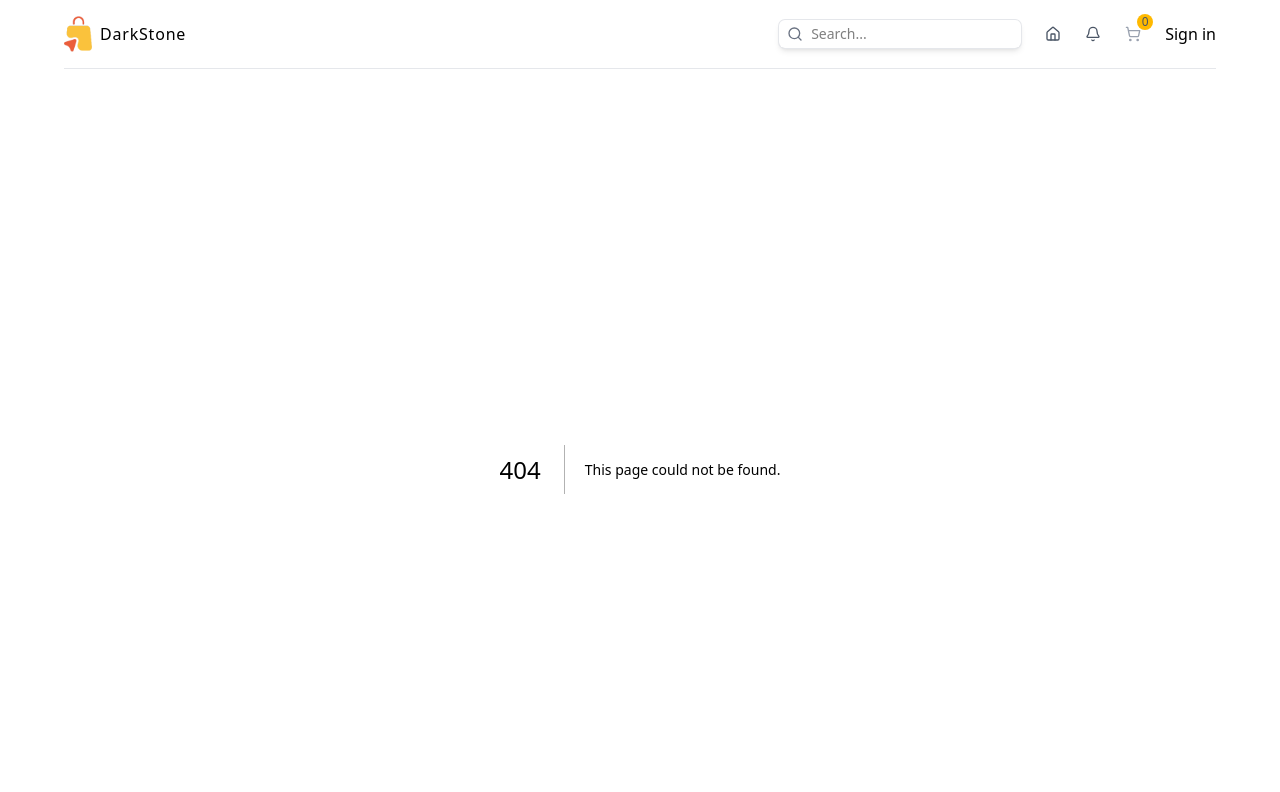
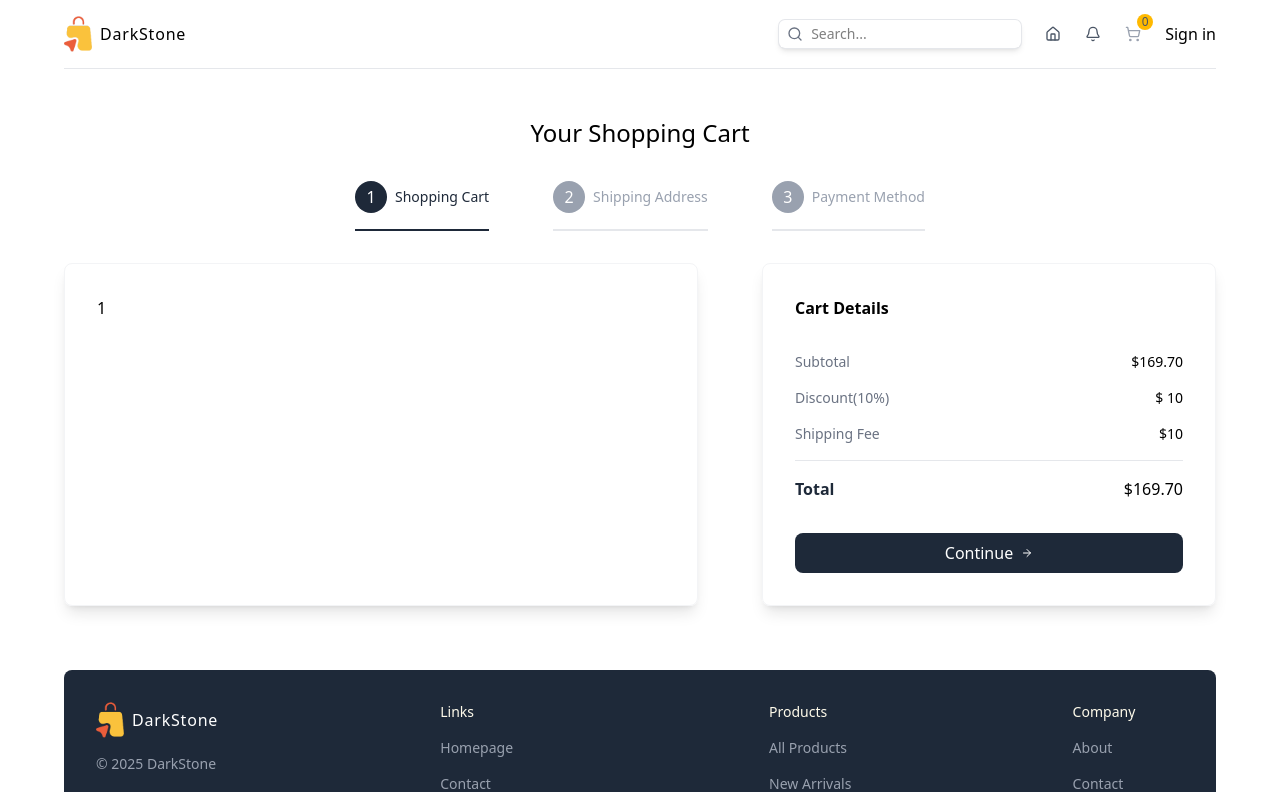
Before and after one commit to eyupkaratas/e-commerce-ui, a Next.js app in the folder client/: page /cart in a window 1280 px wide. Before the commit this address had no page. Shown: the top 792 px of the page. Built offline with nearby package versions, Linux system fonts and the light colour scheme.

Commit message:
add purchase steps and card details container to cart page

```diff
--- /dev/null
+++ b/client/src/app/cart/page.tsx
@@ -0,0 +1,165 @@
+"use client";
+
+import { CartItemsType } from "@/types";
+import { ArrowRight } from "lucide-react";
+import { useRouter, useSearchParams } from "next/navigation";
+
+const steps = [
+  {
+    id: 1,
+    title: "Shopping Cart",
+  },
+  {
+    id: 2,
+    title: "Shipping Address",
+  },
+  {
+    id: 3,
+    title: "Payment Method",
+  },
+];
+//temp
+const cartItems: CartItemsType = [
+  {
+    id: 1,
+    name: "Adidas CoreFit T-Shirt",
+    shortDescription:
+      "Lorem ipsum dolor sit amet consect adipisicing elit lorem ipsum dolor sit.",
+    description:
+      "Lorem ipsum dolor sit amet consect adipisicing elit lorem ipsum dolor sit. Lorem ipsum dolor sit amet consect adipisicing elit lorem ipsum dolor sit. Lorem ipsum dolor sit amet consect adipisicing elit lorem ipsum dolor sit.",
+    price: 39.9,
+    sizes: ["s", "m", "l", "xl", "xxl"],
+    colors: ["gray", "purple", "green"],
+    images: {
+      gray: "/products/1g.png",
+      purple: "/products/1p.png",
+      green: "/products/1gr.png",
+    },
+    quantity: 1,
+    selectedSize: "m",
+    selectedColor: "gray",
+  },
+  {
+    id: 2,
+    name: "Puma Ultra Warm Zip",
+    shortDescription:
+      "Lorem ipsum dolor sit amet consect adipisicing elit lorem ipsum dolor sit.",
+    description:
+      "Lorem ipsum dolor sit amet consect adipisicing elit lorem ipsum dolor sit. Lorem ipsum dolor sit amet consect adipisicing elit lorem ipsum dolor sit. Lorem ipsum dolor sit amet consect adipisicing elit lorem ipsum dolor sit.",
+    price: 59.9,
+    sizes: ["s", "m", "l", "xl"],
+    colors: ["gray", "green"],
+    images: { gray: "/products/2g.png", green: "/products/2gr.png" },
+    quantity: 1,
+    selectedSize: "l",
+    selectedColor: "gray",
+  },
+  {
+    id: 3,
+    name: "Nike Air Essentials Pullover",
+    shortDescription:
+      "Lorem ipsum dolor sit amet consect adipisicing elit lorem ipsum dolor sit.",
+    description:
+      "Lorem ipsum dolor sit amet consect adipisicing elit lorem ipsum dolor sit. Lorem ipsum dolor sit amet consect adipisicing elit lorem ipsum dolor sit. Lorem ipsum dolor sit amet consect adipisicing elit lorem ipsum dolor sit.",
+    price: 69.9,
+    sizes: ["s", "m", "l"],
+    colors: ["green", "blue", "black"],
+    images: {
+      green: "/products/3gr.png",
+      blue: "/products/3b.png",
+      black: "/products/3bl.png",
+    },
+    quantity: 1,
+    selectedSize: "l",
+    selectedColor: "black",
+  },
+];
+
+const CartPage = () => {
+  const searchParams = useSearchParams();
+  const router = useRouter();
+
+  const activeStep = parseInt(searchParams.get("step") || "1");
+  return (
+    <div className="flex flex-col gap-8 items-center justify-center mt-12">
+      {/* TITLE */}
+      <h1 className="text-2xl font-medium">Your Shopping Cart</h1>
+      {/* STEPS */}
+      <div className="flex flex-col lg:flex-row items-center gap-8 lg:gap-16">
+        {steps.map((step) => (
+          <div
+            className={`flex items-center gap-2 border-b-2 pb-4 ${
+              step.id === activeStep ? "border-gray-800" : "border-gray-200"
+            }`}
+            key={step.id}
+          >
+            <div
+              className={`w-6 h-6 rounded-full text-white p-4 flex items-center justify-center ${
+                step.id === activeStep ? "bg-gray-800" : "bg-gray-400"
+              }`}
+            >
+              {step.id}
+            </div>
+            <p
+              className={`text-sm font-medium ${
+                step.id === activeStep ? "text-gray-800" : "text-gray-400"
+              }`}
+            >
+              {step.title}
+            </p>
+          </div>
+        ))}
+      </div>
+      {/* STEPS & DETAILS */}
+      <div className="w-full flex flex-col lg:flex-row gap-16">
+        {/* STEPS */}
+        <div className="w-full lg:w-7/12 shadow-lg border-1 border-gray-100 p-8 rounded-lg flex flex-col gap-8">
+          1
+        </div>
+        {/* DETAILS */}
+        <div className="w-full lg:w-5/12 shadow-lg border-1 border-gray-100 p-8 rounded-lg flex flex-col gap-8">
+          <h2 className="font-semibold">Cart Details</h2>
+          <div className="flex flex-col gap-4">
+            <div className="flex justify-between text-sm">
+              <p className=" text-gray-500">Subtotal</p>
+              <p className=" font-medium">
+                $
+                {cartItems
+                  .reduce((acc, item) => acc + item.price * item.quantity, 0)
+                  .toFixed(2)}
+              </p>
+            </div>
+            <div className="flex justify-between text-sm">
+              <p className=" text-gray-500">Discount(10%)</p>
+              <p className=" font-medium">$ 10</p>
+            </div>
+            <div className="flex justify-between text-sm">
+              <p className=" text-gray-500">Shipping Fee</p>
+              <p className=" font-medium">$10</p>
+            </div>
+            <hr className="border-gray-200" />
+            <div className="flex justify-between ">
+              <p className=" text-gray-800 font-semibold">Total</p>
+              <p className=" font-medium">
+                $
+                {cartItems
+                  .reduce((acc, item) => acc + item.price * item.quantity, 0)
+                  .toFixed(2)}
+              </p>
+            </div>
+          </div>
+          {activeStep === 1 && (
+            <button
+              onClick={() => router.push("/cart?step=2", { scroll: false })}
+              className="w-full bg-gray-800 hover:bg-gray-900 transition-all duration-300 text-white p-2 rounded-lg cursor-pointer flex items-center justify-center gap-2"
+            >
+              Continue <ArrowRight className="w-3 h-3" />
+            </button>
+          )}
+        </div>
+      </div>
+    </div>
+  );
+};
+
+export default CartPage;
--- a/client/src/components/Footer.tsx
+++ b/client/src/components/Footer.tsx
@@ -14,21 +14,21 @@
         <p className="text-sm text-gray-400">© 2025 DarkStone</p>
         <p className="text-sm text-gray-400">All rights reserved.</p>
       </div>
-      <div className="flex flex-col gap-4 text-sm text-gray-400 items:center md:items-start">
+      <div className="flex flex-col gap-4 text-sm text-gray-400 items-center md:items-start">
         <p className="text-sm text-amber-50">Links</p>
         <Link href="/">Homepage</Link>
         <Link href="/">Contact</Link>
         <Link href="/">Terms of Service </Link>
         <Link href="/">Privacy Policy</Link>
       </div>
-      <div className="flex flex-col gap-4 text-sm text-gray-400 items:center md:items-start">
+      <div className="flex flex-col gap-4 text-sm text-gray-400 items-center md:items-start">
         <p className="text-sm text-amber-50">Products</p>
         <Link href="/">All Products</Link>
         <Link href="/">New Arrivals</Link>
         <Link href="/">Best Sellers</Link>
         <Link href="/">Sale</Link>
       </div>
-      <div className="flex flex-col gap-4 text-sm text-gray-400 items:center md:items-start">
+      <div className="flex flex-col gap-4 text-sm text-gray-400 items-center md:items-start">
         <p className="text-sm text-amber-50">Company</p>
         <Link href="/">About</Link>
         <Link href="/">Contact</Link>
```
Also changed, not shown: client/src/types.ts (+8 -0 lines).
